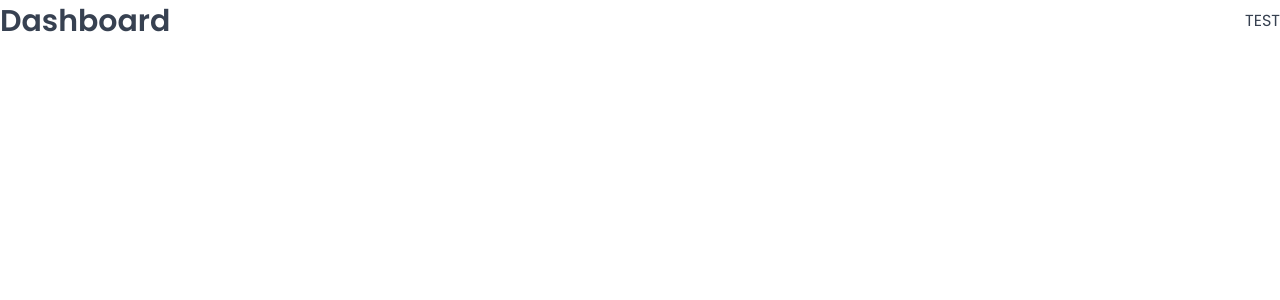
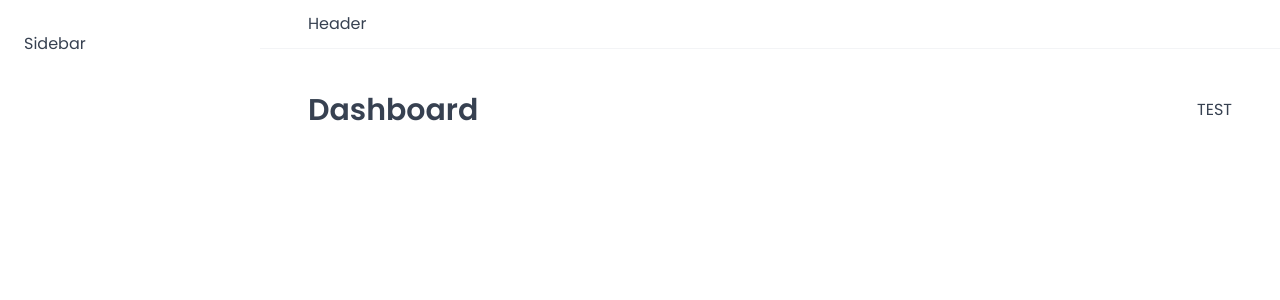
Before and after one commit to ProfBelts/The-Wild-Oasis, a React (Vite) app: page /dashboard in a window 1280 px wide. Shown: the top 300 px of the page. Built offline with nearby package versions, Linux system fonts and the light colour scheme; a web font is replaced by a local one.

Commit message:
Build App Layout

```diff
--- a/src/App.jsx
+++ b/src/App.jsx
@@ -10,6 +10,7 @@ import Cabins from "./pages/Cabins";
 import Settings from "./pages/Settings";
 import Users from "./pages/Users";
 import PageNotFound from "./pages/PageNotFound";
+import AppLayout from "./ui/AppLayout";
 
 export default function App() {
   return (
@@ -17,14 +18,17 @@ export default function App() {
       <GlobalStyles />
       <BrowserRouter>
         <Routes>
+          <Route element={<AppLayout />}>
             <Route index element={<Navigate replace to="dashboard" />} />
             <Route path="dashboard" element={<Dashboard />} />
-          <Route path="login" element={<Login />} />
             <Route path="account" element={<Account />} />
             <Route path="bookings" element={<Bookings />} />
             <Route path="cabins" element={<Cabins />} />
             <Route path="settings" element={<Settings />} />
             <Route path="Users" element={<Users />} />
+          </Route>
+
+          <Route path="login" element={<Login />} />
           <Route path="*" element={<PageNotFound />} />
         </Routes>
       </BrowserRouter>
--- /dev/null
+++ b/src/ui/AppLayout.jsx
@@ -0,0 +1,29 @@
+import { Outlet } from "react-router-dom";
+import Header from "./Header";
+import Sidebar from "./Sidebar";
+import { styled } from "styled-components";
+
+const StyledAppLayout = styled.div`
+  display: grid;
+  height: 100vh;
+  grid-template-columns: 26rem 1fr;
+  grid-template-rows: auto 1fr;
+`;
+
+const Main = styled.main`
+  background-color: var(color-grey-50);
+  padding: 4rem 4.8rem 6.4rem;
+`;
+
+export default function AppLayout() {
+  return (
+    <StyledAppLayout>
+      <Header />
+      <Sidebar />
+
+      <Main>
+        <Outlet />
+      </Main>
+    </StyledAppLayout>
+  );
+}
--- /dev/null
+++ b/src/ui/Header.jsx
@@ -0,0 +1,11 @@
+import { styled } from "styled-components";
+
+const StyledHeader = styled.header`
+  background-color: var(color-grey-0);
+  padding: 1.2rem 4.8rem;
+  border-bottom: 1px solid var(--color-grey-100);
+`;
+
+export default function Header() {
+  return <StyledHeader>Header</StyledHeader>;
+}
--- /dev/null
+++ b/src/ui/Sidebar.jsx
@@ -0,0 +1,12 @@
+import { styled } from "styled-components";
+
+const StyledSideBar = styled.aside`
+  background-color: var(color-grey-0);
+  padding: 3.2rem 2.4rem;
+  border-right: 1px solid var(color-grey-100);
+  grid-row: 1 / -1;
+`;
+
+export default function Sidebar() {
+  return <StyledSideBar>Sidebar</StyledSideBar>;
+}
```
Lines whose indentation alone changed are shown as unchanged.
